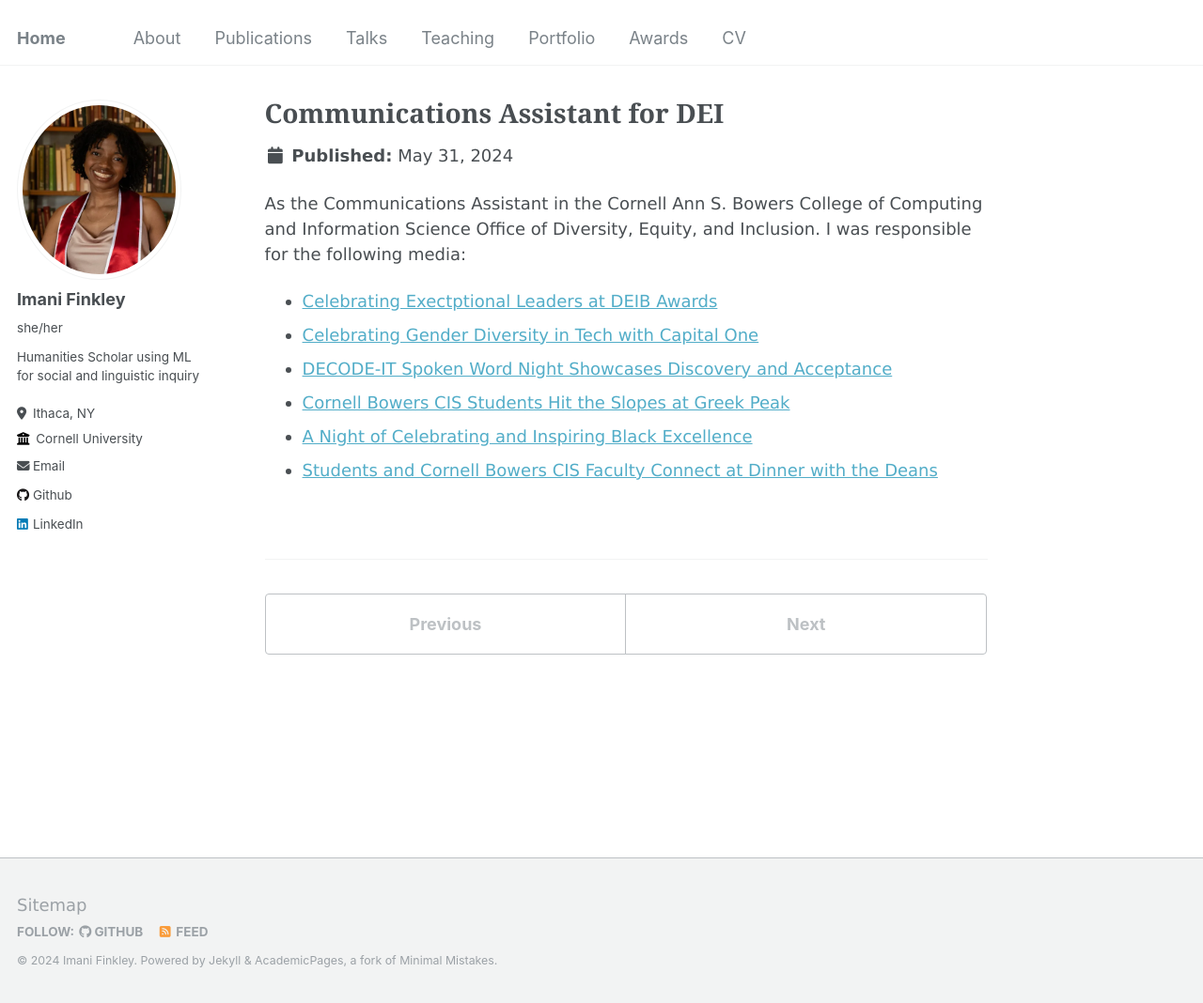
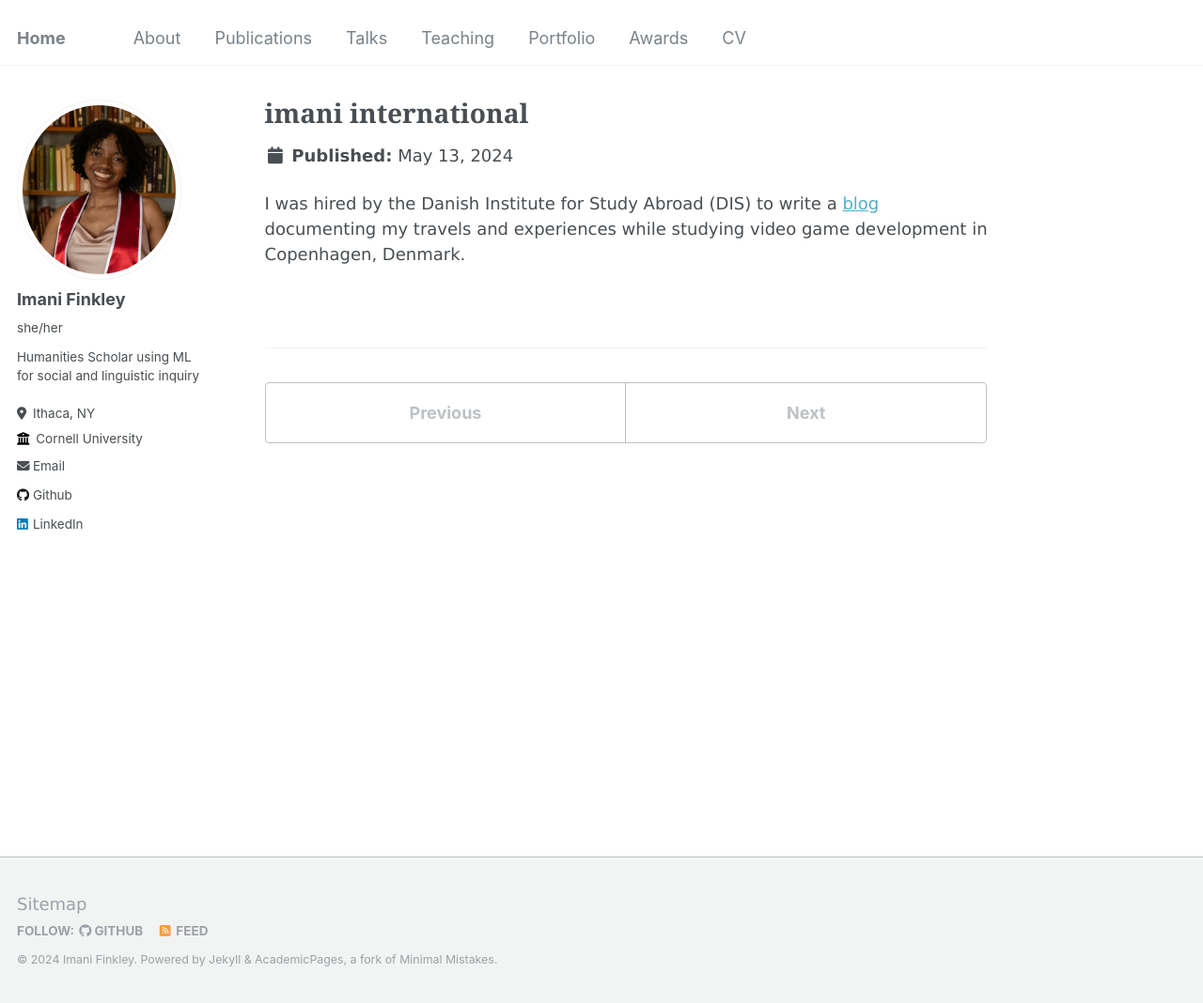
Before and after one commit to imanif/imanif.github.io, a Jekyll site: the page built from _portfolio/portfolio-2.md, in a window 1280 px wide and 1068 px high. Shown: the whole window at 94% size. Built offline with Jekyll 4.4.1, drawn with Linux system fonts in a browser that asks for light colours.

Commit message:
change portfolio; remove photos

```diff
--- a/_portfolio/portfolio-2.md
+++ b/_portfolio/portfolio-2.md
@@ -1,20 +1,8 @@
 ---
-title: "Communications Assistant for DEI"
-excerpt: "Communications work at Cornell University <br /><img src='/images/gates.jpeg'>"
+title: "imani international"
+excerpt: "Travel blog<br/><img src='/images/imani_intl_profile.png'>"
+date: 2024-05-13
 collection: portfolio
 ---
 
-As the Communications Assistant in the Cornell Ann S. Bowers College of Computing and Information Science Office of
-Diversity, Equity, and Inclusion. I was responsible for the following media:
-
-- [Celebrating Exectptional Leaders at DEIB Awards](https://cis.cornell.edu/celebrating-exceptional-leaders-deib-awards-and-cis-formal)
-- [Celebrating Gender Diversity in Tech with Capital
-One](https://cis.cornell.edu/celebrating-gender-diversity-tech-capital-one)
-- [DECODE-IT Spoken Word Night Showcases Discovery and
-Acceptance](https://cis.cornell.edu/decode-it-spoken-word-night-showcases-discovery-and-acceptance)
-- [Cornell Bowers CIS Students Hit the Slopes at Greek
-Peak](https://cis.cornell.edu/cornell-bowers-cis-students-hit-slopes-greek-peak)
-- [A Night of Celebrating and Inspiring Black
-Excellence](https://cis.cornell.edu/night-celebrating-and-inspiring-black-excellence)
-- [Students and Cornell Bowers CIS Faculty Connect at Dinner with the
-Deans](https://cis.cornell.edu/students-and-cornell-bowers-cis-faculty-connect-dinner-deans)
+I was hired by the Danish Institute for Study Abroad (DIS) to write a [blog](https://imaniintl.wordpress.com/) documenting my travels and experiences while studying video game development in Copenhagen, Denmark.
```
Also changed, not shown: _portfolio/portfolio-1.md (+17 -3 lines), _portfolio/portfolio-3.md (+2 -1 lines).
